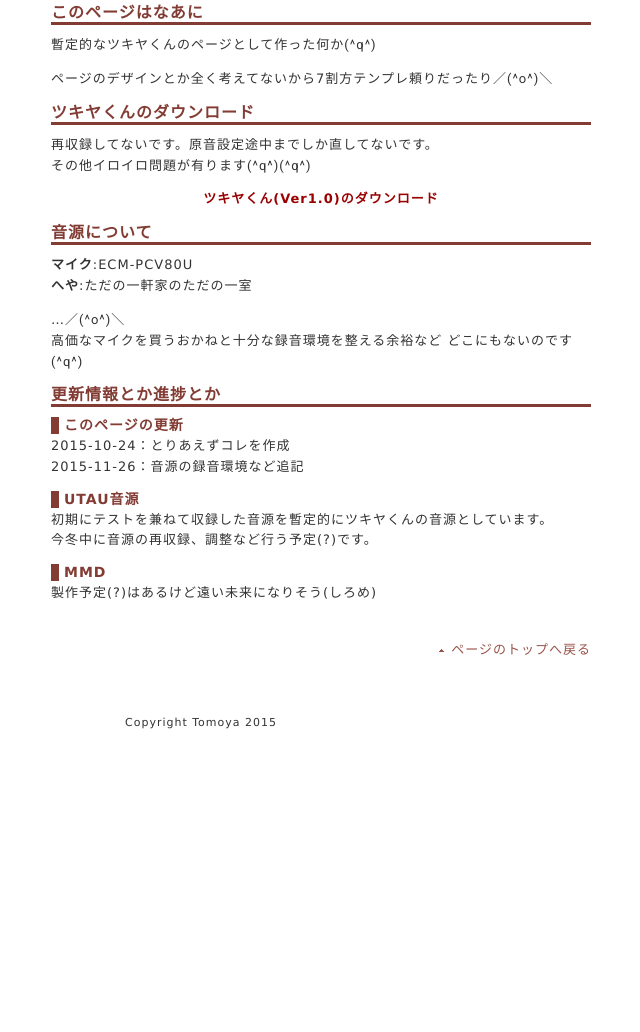
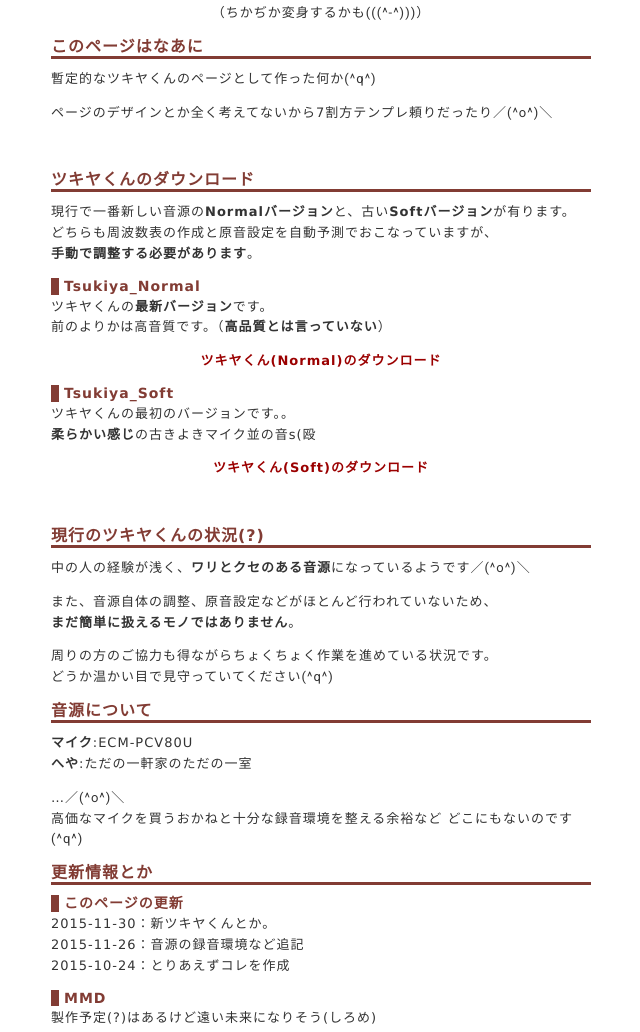
Before and after one commit to TTJpTestbrunch/Tomoya0825.github.io, a plain HTML site: page index.html in a window 1280 px wide. Shown: the part 685-1717 px from the top of the page, without its empty margins (439-1079 px from the left). Before the commit the page ends 1436 px from the top, so only its background shows below. Drawn offline with Linux system fonts and the light colour scheme.

Commit message:
新ツキヤくんとか

```diff
--- a/index.html
+++ b/index.html
@@ -4,6 +4,10 @@
 <!--
 記述がおかしかったりジャンプリンクがちゃんと動作しない摩訶不思議なソースを覗くとはあなたもご趣味がお悪r(ry
 6割方テンプレつかわせて頂いています(^q^)
+
+…ちなみにツキヤくんの本名は「獣亥 ツキヤ」くんなのです。
+
+（コメントに書くことではない＆コメントによるムダなデータ(^q^)）
 -->
 
 <head>
@@ -11,7 +15,7 @@
 	<meta http-equiv="Cache-Control" content="no-cache">
 	<meta http-equiv="Expires" content="0">
 
-    <noscript>JavaScriptが無効になっています</noscript>
+    <noscript>JavaScriptが無効になってるよ（そんなにここじゃ問題ないけど）</noscript>
     <link href='https://fonts.googleapis.com/css?family=Roboto' rel='stylesheet' type='text/css'>
     <meta http-equiv="Content-Type" content="text/html; charset=utf-8" />
     <meta http-equiv="Content-Style-Type" content="text/css" />
@@ -49,18 +53,35 @@
                     <p> MMDモデルも製作予定(?)はあるけどいつになるかはまだわからないよ<span class="Roboto">(^q^)</span></p>
                     <div class="center"><p>暫定的なツキヤくん</p></div>
                     <img alt="ツキヤくん" height="360" src="images/Tsukiya.png" width="auto" id="tsukiyaimage" />
+                    <div class="center"><p>（ちかぢか変身するかも<span class="Roboto">(((^-^)))）</span></p></div>
                 </div>
                 <div id="AboutThisPage">
                     <h2>このページはなあに</h2>
                     <p>暫定的なツキヤくんのページとして作った何か<span class="Roboto">(^q^)</span></p>
                     <p>ページのデザインとか全く考えてないから7割方テンプレ頼りだったり<span class="Roboto">／(^o^)＼</span></p>
+					<p>&nbsp;</p>
                 </div>
+
                 <div id="Download">
                     <h2>ツキヤくんのダウンロード</h2>
-                    <p>再収録してないです。原音設定途中までしか直してないです。<br />その他イロイロ問題が有ります<span class="Roboto">(^q^)(^q^)</span></p>
-                    <div class="center"><p><strong><a href="Download/Tsukiya_Ver1.0.zip">ツキヤくん(Ver1.0)のダウンロード</a></strong></p></div>
+                    <p>現行で一番新しい音源の<strong>Normalバージョン</strong>と、古い<strong>Softバージョン</strong>が有ります。<br>どちらも周波数表の作成と原音設定を自動予測でおこなっていますが、<br><strong>手動で調整する必要があります</strong>。</p>
+                    <h3>Tsukiya_Normal</h3>
+                    <p>ツキヤくんの<strong>最新バージョン</strong>です。<br>前のよりかは高音質です。（<strong>高品質とは言っていない</strong>）</p>
+                    <div class="center"><p><strong><a href="Download/Tsukiya_Normal.zip">ツキヤくん(Normal)のダウンロード</a></strong></p></div>
+                    <h3>Tsukiya_Soft</h3>
+                    <p>ツキヤくんの最初のバージョンです。。<br><strong>柔らかい感じ</strong>の古きよきマイク並の音s(殴</p>
+                    <div class="center"><p><strong><a href="Download/Tsukiya_Soft.zip">ツキヤくん(Soft)のダウンロード</a></strong></p>
+						<p>&nbsp;</p></div>
                 </div>
                 <div id="Memo">
+
+                <div id="Attention">
+                    <h2>現行のツキヤくんの状況(?)</h2>
+                    <p>中の人の経験が浅く、<strong>ワリとクセのある音源</strong>になっているようです<span class="Roboto">／(^o^)＼</span><p>また、音源自体の調整、原音設定などがほとんど行われていないため、<br>
+					<strong>まだ簡単に扱えるモノではありません</strong>。</p>
+                    <p>周りの方のご協力も得ながらちょくちょく作業を進めている状況です。<br>どうか温かい目で見守っていてください<span class="Roboto">(^q^)</span></p>
+                </div>
+
                     <h2>音源について</h2>
 					<p><strong>マイク</strong>:ECM-PCV80U<br /><strong>へや</strong>:ただの一軒家のただの一室</p>
 					<p>…<span class="Roboto">／(^o^)＼</span><br />高価なマイクを買うおかねと十分な録音環境を整える余裕など どこにもないのです<span class="Roboto">(^q^)</span></p>
@@ -68,14 +89,13 @@
                 </div>
 
                 <div id="Upadate">
-                    <h2>更新情報とか進捗とか</h2>
+                    <h2>更新情報とか</h2>
                     <h3>このページの更新</h3>
                     <p>
+                    <time>2015-11-30</time>：新ツキヤくんとか。<br />
+                    <time>2015-11-26</time>：音源の録音環境など追記<br />
                     <time>2015-10-24</time>：とりあえずコレを作成<br />
-                    <time>2015-11-26</time>：音源の録音環境など追記
                     </p>
-                    <h3>UTAU音源</h3>
-                    <p>初期にテストを兼ねて収録した音源を暫定的にツキヤくんの音源としています。<br>今冬中に音源の再収録、調整など行う予定(?)です。</p>
                     <h3>MMD</h3>
                     <p>製作予定(?)はあるけど遠い未来になりそう(しろめ)</p>
                 </div>
```
Also changed, not shown: 2 other files.
